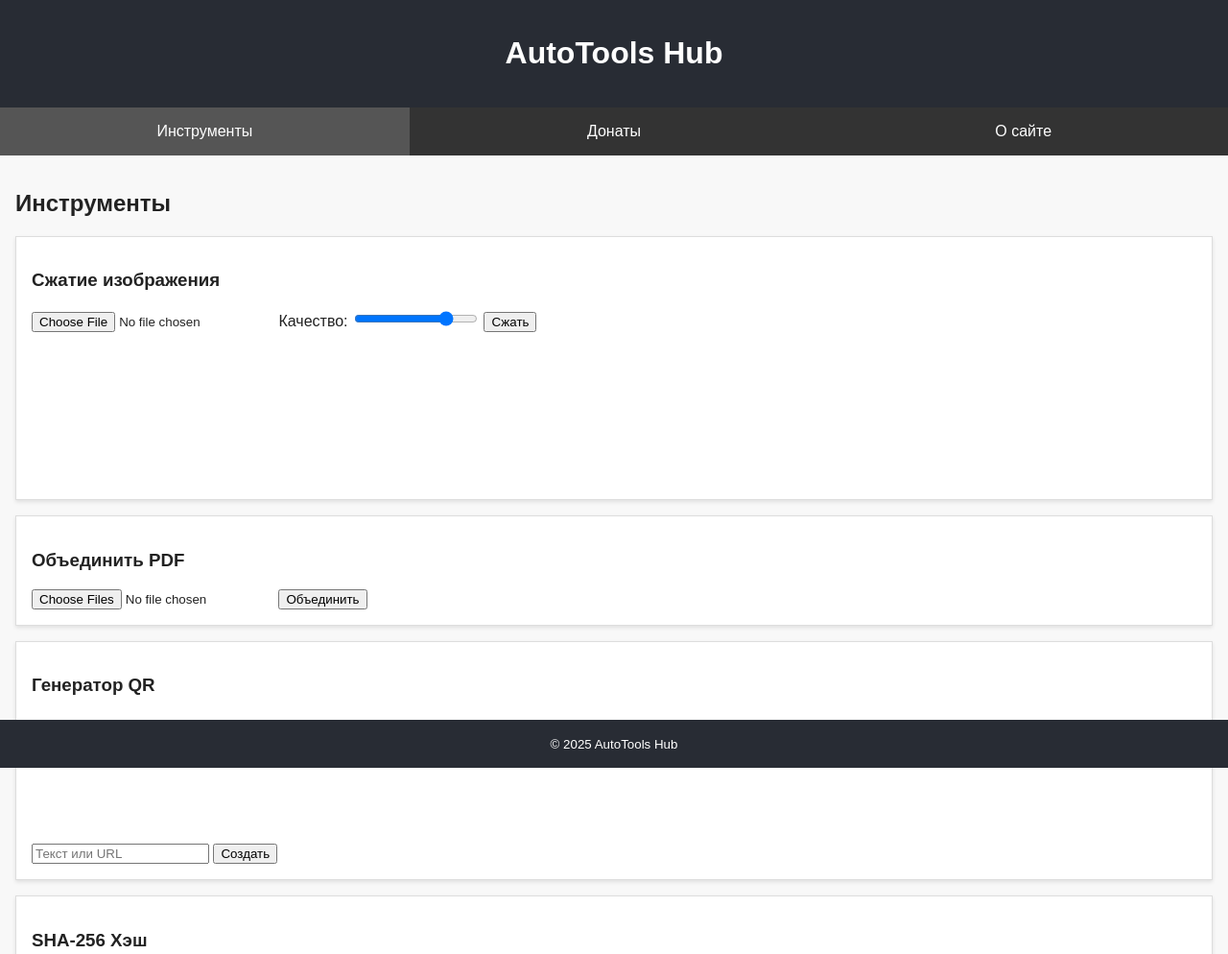
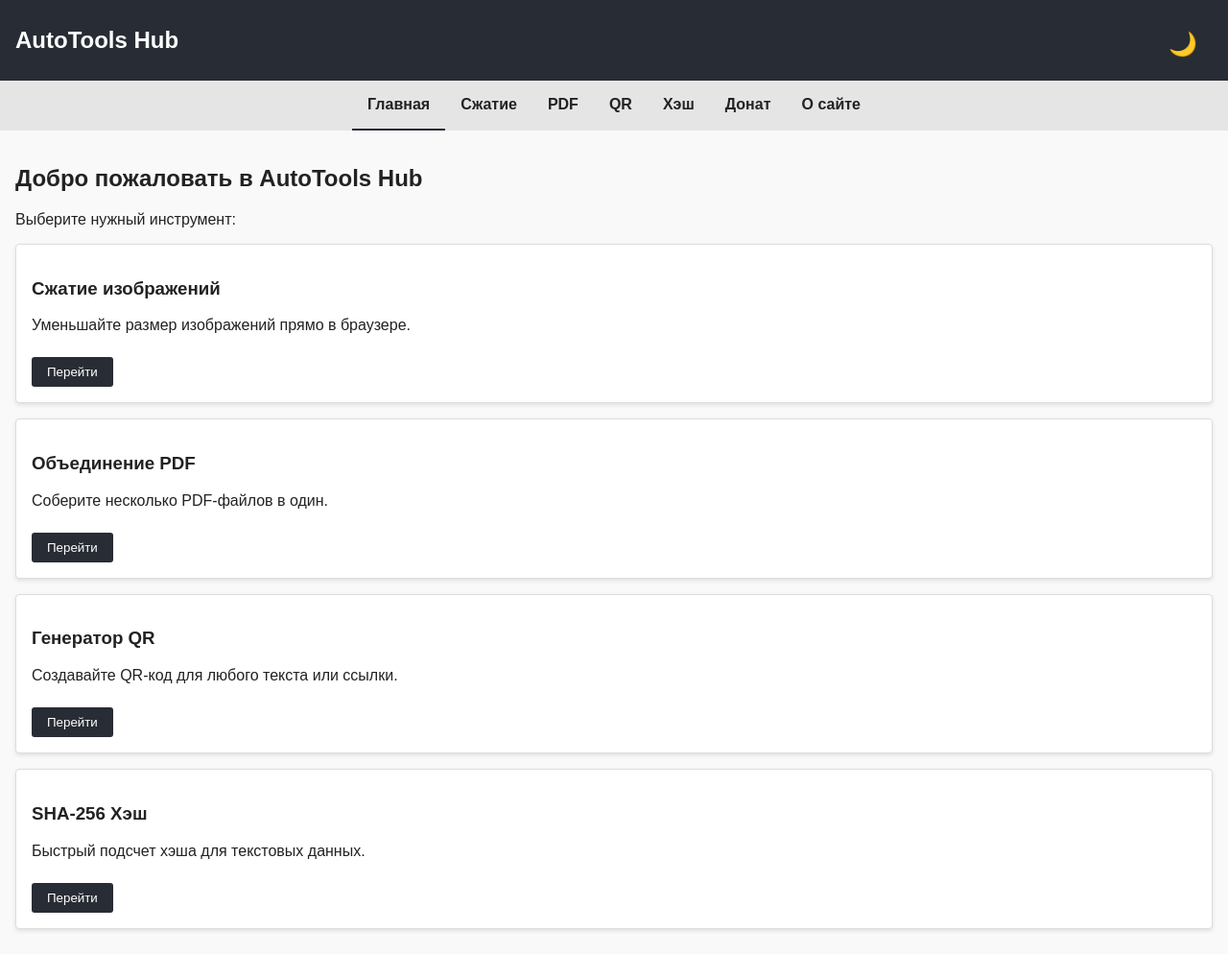
Before and after one commit to TerraTectra/autotools-hub, a plain HTML site: page index.html in a window 1280 px wide. Shown: the top 994 px of the page at 96% size. Drawn offline with Linux system fonts and the light colour scheme.

Commit message:
Refactor site: separate pages, dark/light theme, improved UI

```diff
--- a/index.html
+++ b/index.html
@@ -3,8 +3,8 @@
 <head>
   <meta charset="utf-8">
   <meta name="viewport" content="width=device-width, initial-scale=1">
-  <title>AutoTools Hub – Бесплатные онлайн-инструменты</title>
-  <meta name="description" content="Сжатие изображений, объединение PDF, генерация QR и другие мини-инструменты без серверов и API. Донаты в криптокошелек.">
+  <title>AutoTools Hub – Главная</title>
+  <meta name="description" content="Набор бесплатных онлайн-инструментов: сжатие изображений, объединение PDF, генерация QR и подсчет хэшей. Все работает в вашем браузере.">
   <link rel="stylesheet" href="styles.css">
   <script src="https://cdn.jsdelivr.net/npm/pdf-lib@1.17.1/dist/pdf-lib.min.js" defer></script>
   <script src="https://cdn.jsdelivr.net/npm/qrcode@1.5.3/build/qrcode.min.js" defer></script>
@@ -12,58 +12,42 @@
   <script src="script.js" defer></script>
 </head>
 <body>
-  <header><h1>AutoTools Hub</h1></header>
+  <header>
+    <h1>AutoTools Hub</h1>
+    <button id="theme-toggle" aria-label="Переключить тему">🌙</button>
+  </header>
   <nav>
-    <button data-tab="tools" class="active">Инструменты</button>
-    <button data-tab="donate">Донаты</button>
-    <button data-tab="about">О сайте</button>
+    <a href="index.html">Главная</a>
+    <a href="compress.html">Сжатие</a>
+    <a href="merge.html">PDF</a>
+    <a href="qr.html">QR</a>
+    <a href="hash.html">Хэш</a>
+    <a href="donate.html">Донат</a>
+    <a href="about.html">О сайте</a>
   </nav>
   <main>
-    <section id="tools" class="tab active">
-      <h2>Инструменты</h2>
-      <article id="compress">
-        <h3>Сжатие изображения</h3>
-        <input type="file" id="img-in" accept="image/*">
-        <label>Качество: <input type="range" id="img-q" min="0.1" max="1" step="0.05" value="0.8"></label>
-        <button id="img-go">Сжать</button>
-        <a id="img-dl" class="hidden" download="compressed.webp">Скачать</a>
-        <canvas id="img-cv" class="preview"></canvas>
-      </article>
-      <article id="pdf">
-        <h3>Объединить PDF</h3>
-        <input type="file" id="pdf-in" accept="application/pdf" multiple>
-        <button id="pdf-go">Объединить</button>
-        <a id="pdf-dl" class="hidden" download="merged.pdf">Скачать</a>
-      </article>
-      <article id="qr">
-        <h3>Генератор QR</h3>
-        <input type="text" id="qr-text" placeholder="Текст или URL">
-        <button id="qr-go">Создать</button>
-        <canvas id="qr-canvas"></canvas>
-      </article>
-      <article id="hash">
-        <h3>SHA-256 Хэш</h3>
-        <textarea id="hash-text" placeholder="Введите текст"></textarea>
-        <button id="hash-go">Посчитать</button>
-        <pre id="hash-out"></pre>
-      </article>
-    </section>
-    <section id="donate" class="tab">
-      <h2>Поддержать проект</h2>
-      <p>Подключите MetaMask/другой EVM кошелек и пожертвуйте любое количество нативного токена.</p>
-      <button id="wallet-connect">Подключить кошелек</button>
-      <div id="wallet-area" class="hidden">
-        <p>Адрес отправителя: <span id="from-addr"></span></p>
-        <label>Адрес получателя: <input id="recipient" placeholder="0x..." type="text"></label>
-        <label>Сумма (ETH): <input id="donate-amount" type="number" min="0" step="0.0001" value="0.001"></label>
-        <button id="send-donate">Отправить</button>
-        <p id="tx-status"></p>
-      </div>
-    </section>
-    <section id="about" class="tab">
-      <h2>О сайте</h2>
-      <p>AutoTools Hub — набор простых инструментов, работающих прямо в вашем браузере. Мы не используем серверы, ваши файлы не уходят в облако. Вы можете поддержать разработку, отправив крипто-донат на адрес автора.</p>
-    </section>
+    <h2>Добро пожаловать в AutoTools Hub</h2>
+    <p>Выберите нужный инструмент:</p>
+    <div class="card">
+      <h3>Сжатие изображений</h3>
+      <p>Уменьшайте размер изображений прямо в браузере.</p>
+      <a href="compress.html"><button>Перейти</button></a>
+    </div>
+    <div class="card">
+      <h3>Объединение PDF</h3>
+      <p>Соберите несколько PDF-файлов в один.</p>
+      <a href="merge.html"><button>Перейти</button></a>
+    </div>
+    <div class="card">
+      <h3>Генератор QR</h3>
+      <p>Создавайте QR-код для любого текста или ссылки.</p>
+      <a href="qr.html"><button>Перейти</button></a>
+    </div>
+    <div class="card">
+      <h3>SHA‑256 Хэш</h3>
+      <p>Быстрый подсчет хэша для текстовых данных.</p>
+      <a href="hash.html"><button>Перейти</button></a>
+    </div>
   </main>
   <footer>
     <small>&copy; 2025 AutoTools Hub</small>
--- a/script.js
+++ b/script.js
@@ -1,17 +1,37 @@
-// Tab switching
+// Script to handle theme toggling, navigation highlighting and tool functionality
+
 window.addEventListener('DOMContentLoaded', () => {
-  const navButtons = document.querySelectorAll('nav button');
-  const tabs = document.querySelectorAll('.tab');
-  navButtons.forEach(btn => {
-    btn.addEventListener('click', () => {
-      navButtons.forEach(b => b.classList.remove('active'));
-      tabs.forEach(t => t.classList.remove('active'));
-      btn.classList.add('active');
-      document.getElementById(btn.dataset.tab).classList.add('active');
+  // Theme toggle setup
+  const themeToggle = document.getElementById('theme-toggle');
+  if (themeToggle) {
+    const applyTheme = (theme) => {
+      document.documentElement.setAttribute('data-theme', theme);
+      themeToggle.textContent = theme === 'dark' ? '☀' : '🌙';
+    };
+    const savedTheme = localStorage.getItem('theme') || 'light';
+    applyTheme(savedTheme);
+    themeToggle.addEventListener('click', () => {
+      const current = document.documentElement.getAttribute('data-theme') === 'dark' ? 'dark' : 'light';
+      const next = current === 'dark' ? 'light' : 'dark';
+      applyTheme(next);
+      localStorage.setItem('theme', next);
     });
+  }
+
+  // Highlight current nav link
+  const navLinks = document.querySelectorAll('nav a');
+  navLinks.forEach(link => {
+    const href = link.getAttribute('href');
+    // Determine current page name (default to index.html for root)
+    const path = window.location.pathname.split('/').pop() || 'index.html';
+    if (href === path) {
+      link.classList.add('active');
+    }
   });
-  // Image compression
+
+  // Image compression functionality
   const imgInput = document.getElementById('img-in');
+  if (imgInput) {
     const imgQuality = document.getElementById('img-q');
     const imgGo = document.getElementById('img-go');
     const imgCanvas = document.getElementById('img-cv');
@@ -38,9 +58,11 @@ window.addEventListener('DOMContentLoaded', () => {
       };
       reader.readAsDataURL(file);
     });
+  }
 
-  // PDF merge
+  // PDF merge functionality
   const pdfInput = document.getElementById('pdf-in');
+  if (pdfInput) {
     const pdfGo = document.getElementById('pdf-go');
     const pdfDownload = document.getElementById('pdf-dl');
     pdfGo.addEventListener('click', async () => {
@@ -58,9 +80,11 @@ window.addEventListener('DOMContentLoaded', () => {
       pdfDownload.href = URL.createObjectURL(blob);
       pdfDownload.classList.remove('hidden');
     });
+  }
 
-  // QR generator
+  // QR generator functionality
   const qrText = document.getElementById('qr-text');
+  if (qrText) {
     const qrGo = document.getElementById('qr-go');
     const qrCanvas = document.getElementById('qr-canvas');
     qrGo.addEventListener('click', () => {
@@ -70,9 +94,11 @@ window.addEventListener('DOMContentLoaded', () => {
         if (err) alert('Ошибка генерации QR');
       });
     });
+  }
 
-  // Hash calculator
+  // Hash calculator functionality
   const hashText = document.getElementById('hash-text');
+  if (hashText) {
     const hashGo = document.getElementById('hash-go');
     const hashOut = document.getElementById('hash-out');
     hashGo.addEventListener('click', async () => {
@@ -82,10 +108,12 @@ window.addEventListener('DOMContentLoaded', () => {
       const digest = await crypto.subtle.digest('SHA-256', data);
       hashOut.textContent = Array.from(new Uint8Array(digest)).map(b => b.toString(16).padStart(2, '0')).join('');
     });
+  }
 
-  // Donation via MetaMask
+  // Donation functionality via MetaMask
+  const walletConnectBtn = document.getElementById('wallet-connect');
+  if (walletConnectBtn) {
     let currentAccount;
-  const walletConnectBtn = document.getElementById('wallet-connect');
     const walletArea = document.getElementById('wallet-area');
     const fromAddrSpan = document.getElementById('from-addr');
     const recipientInput = document.getElementById('recipient');
@@ -99,7 +127,9 @@ window.addEventListener('DOMContentLoaded', () => {
         currentAccount = accounts[0];
         walletArea.classList.remove('hidden');
         fromAddrSpan.textContent = currentAccount;
+        if (recipientInput) {
           recipientInput.value = currentAccount;
+        }
       } catch (err) {
         alert('Ошибка подключения: ' + err.message);
       }
@@ -122,4 +152,5 @@ window.addEventListener('DOMContentLoaded', () => {
         txStatus.textContent = 'Ошибка: ' + err.message;
       }
     });
+  }
 });
--- a/styles.css
+++ b/styles.css
@@ -1,74 +1,145 @@
+/* Global styles with CSS variables for light and dark themes */
+
+/* Default (light) theme variables */
+:root {
+  --bg: #f9f9f9;
+  --text: #222;
+  --primary: #282c34;
+  --secondary: #e5e5e5;
+  --card-bg: #ffffff;
+  --card-border: #dddddd;
+}
+
+/* Dark theme overrides */
+[data-theme="dark"] {
+  --bg: #121212;
+  --text: #e0e0e0;
+  --primary: #1f1f2e;
+  --secondary: #2b2b3a;
+  --card-bg: #1f1f2e;
+  --card-border: #333333;
+}
+
 body {
   font-family: Arial, sans-serif;
   margin: 0;
   padding: 0;
-  background: #f8f8f8;
-  color: #222;
+  background: var(--bg);
+  color: var(--text);
+  min-height: 100vh;
+  display: flex;
+  flex-direction: column;
 }
+
 header {
-  background: #282c34;
-  color: #fff;
+  display: flex;
+  justify-content: space-between;
+  align-items: center;
+  background: var(--primary);
+  color: #ffffff;
   padding: 1rem;
-  text-align: center;
 }
+
+header h1 {
+  margin: 0;
+  font-size: 1.5rem;
+}
+
+#theme-toggle {
+  background: none;
+  border: none;
+  color: #ffffff;
+  font-size: 1.5rem;
+  cursor: pointer;
+}
+
 nav {
   display: flex;
   justify-content: center;
-  background: #333;
+  background: var(--secondary);
+  flex-wrap: wrap;
 }
-nav button {
-  flex: 1;
+
+nav a {
   padding: 1rem;
-  background: none;
-  border: none;
-  color: #fff;
-  cursor: pointer;
-  font-size: 1rem;
+  text-decoration: none;
+  color: var(--text);
+  font-weight: bold;
 }
-nav button.active {
-  background: #555;
+
+nav a.active {
+  border-bottom: 2px solid var(--primary);
 }
+
 main {
+  flex: 1 0 auto;
   padding: 1rem;
 }
-.tab {
-  display: none;
-}
-.tab.active {
-  display: block;
-}
-article {
-  background: #fff;
-  border: 1px solid #ddd;
+
+.card {
+  background: var(--card-bg);
+  border: 1px solid var(--card-border);
+  box-shadow: 0 2px 4px rgba(0,0,0,0.1);
   padding: 1rem;
   margin-bottom: 1rem;
-  box-shadow: 0 2px 4px rgba(0,0,0,0.1);
+  border-radius: 4px;
 }
-.preview {
+
+input[type="file"],
+input[type="text"],
+input[type="range"],
+input[type="number"],
+textarea {
+  margin-top: 0.5rem;
+  margin-bottom: 0.5rem;
+}
+
+button {
+  display: inline-block;
+  padding: 0.5rem 1rem;
+  margin-top: 0.5rem;
+  background: var(--primary);
+  color: #ffffff;
+  border: none;
+  border-radius: 3px;
+  cursor: pointer;
+}
+
+button:hover {
+  opacity: 0.9;
+}
+
+a button {
+  /* allow anchor buttons to look like buttons */
+  text-decoration: none;
+}
+
+.preview,
+#qr-canvas {
   display: block;
-  margin-top: 0.5rem;
+  margin-top: 1rem;
   max-width: 100%;
+  border: 1px solid var(--card-border);
 }
+
+pre {
+  background: var(--secondary);
+  padding: 0.5rem;
+  white-space: pre-wrap;
+  word-wrap: break-word;
+  border-radius: 3px;
+  overflow-x: auto;
+}
+
+footer {
+  background: var(--primary);
+  color: #ffffff;
+  text-align: center;
+  padding: 1rem;
+  flex-shrink: 0;
+}
+
+/* Utility class for hidden elements */
 .hidden {
   display: none;
 }
-textarea {
-  width: 100%;
-  height: 100px;
-}
-pre {
-  background: #f0f0f0;
-  padding: 0.5rem;
-  white-space: pre-wrap;
-  word-wrap: break-word;
-}
-footer {
-  background: #282c34;
-  color: #fff;
-  text-align: center;
-  padding: 1rem 0;
-  position: fixed;
-  bottom: 0;
-  left: 0;
-  right: 0;
-}
```
Also changed, not shown: about.html (added, +36 -0 lines), compress.html (added, +42 -0 lines), donate.html (added, +44 -0 lines), hash.html (added, +40 -0 lines), merge.html (added, +40 -0 lines), qr.html (added, +40 -0 lines). Lines whose indentation alone changed are shown as unchanged.
